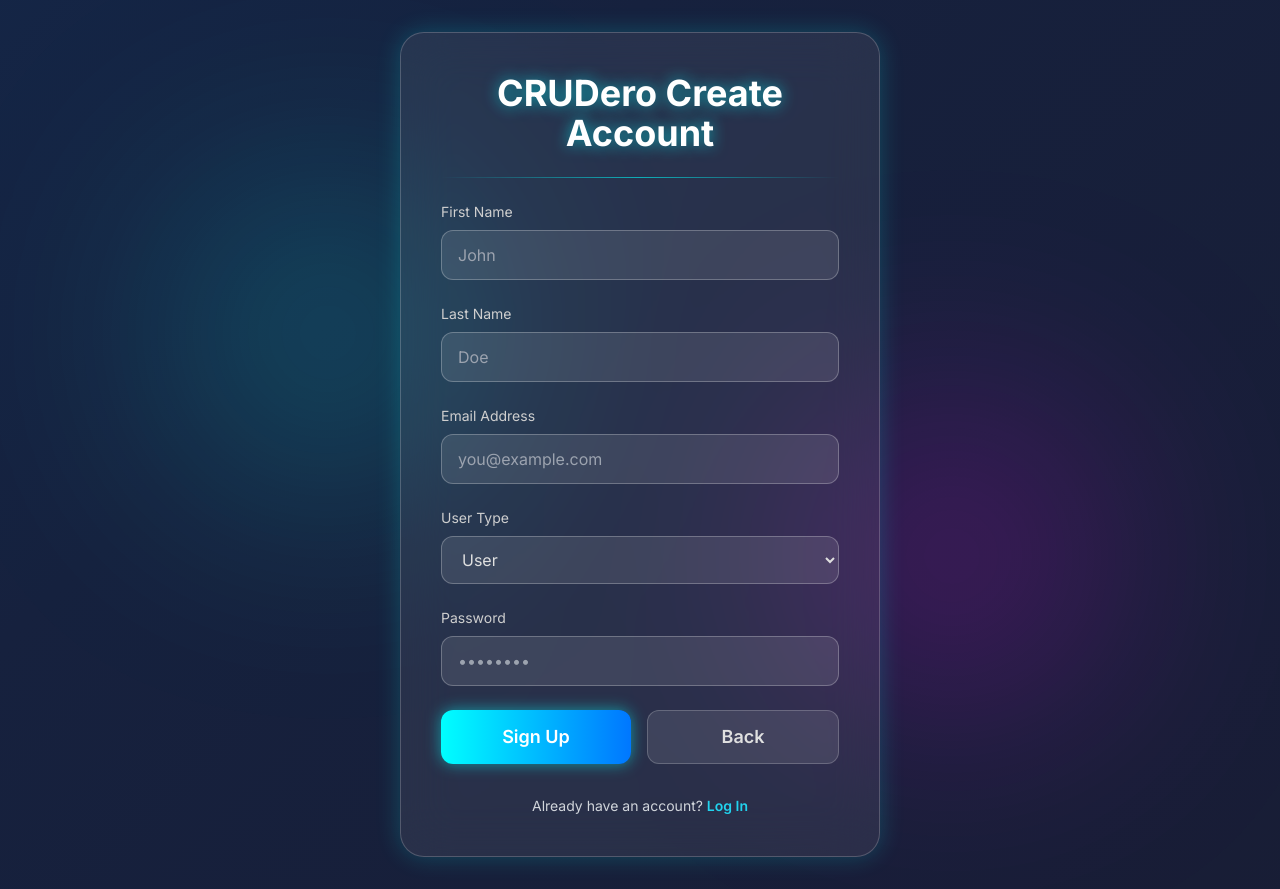
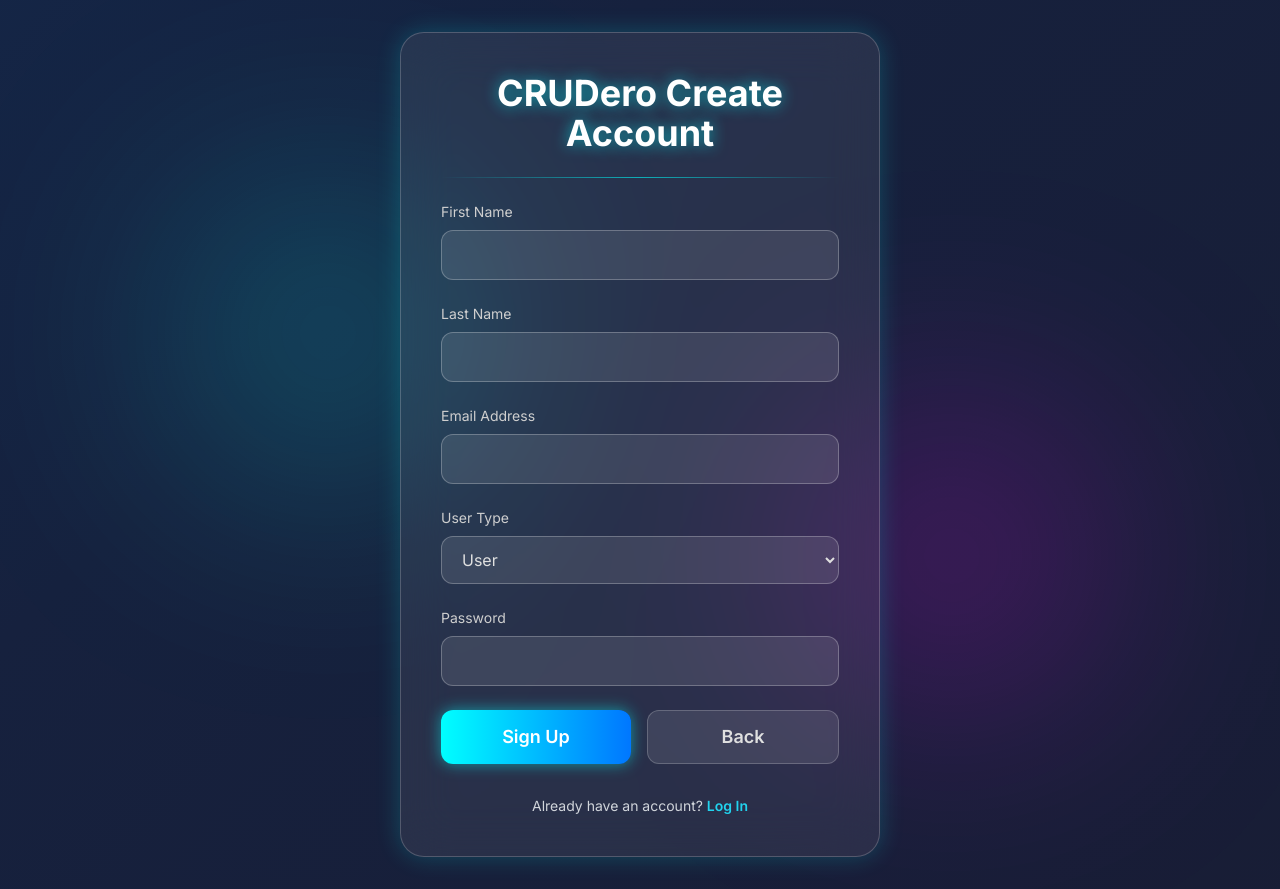
Before and after one commit to ejcordero/cordero_ellainejoy_auth, a CodeIgniter app: page /signup in a window 1280 px wide. Run offline with CodeIgniter, Linux system fonts and the light colour scheme; data that the repository does not hold is empty; some libraries are stand-ins or nearby versions.

Commit message:
First Commit

```diff
--- a/app/views/login-page.php
+++ b/app/views/login-page.php
@@ -127,14 +127,14 @@
       <!-- Email -->
       <div>
         <label for="email" class="block text-sm font-semibold text-gray-200 mb-2">Email Address</label>
-        <input type="email" id="email" name="email" placeholder="you@example.com"
+        <input type="email" id="email" name="email"
                class="w-full rounded-xl px-4 py-3 input-glow" required>
       </div>
 
       <!-- Password -->
       <div>
         <label for="password" class="block text-sm font-semibold text-gray-200 mb-2">Password</label>
-        <input type="password" id="password" name="password" placeholder="••••••••"
+        <input type="password" id="password" name="password"
                class="w-full rounded-xl px-4 py-3 input-glow" required>
       </div>
 
--- a/app/views/signup-page.php
+++ b/app/views/signup-page.php
@@ -150,17 +150,17 @@
     <form action="<?= site_url('signup'); ?>" method="POST" class="space-y-6">
       <div>
         <label for="first-name" class="block text-sm mb-2">First Name</label>
-        <input type="text" id="first-name" name="first-name" placeholder="John" class="form-input" />
+        <input type="text" id="first-name" name="first-name"  class="form-input" />
       </div>
 
       <div>
         <label for="last-name" class="block text-sm mb-2">Last Name</label>
-        <input type="text" id="last-name" name="last-name" placeholder="Doe" class="form-input" />
+        <input type="text" id="last-name" name="last-name"  class="form-input" />
       </div>
 
       <div>
         <label for="email" class="block text-sm mb-2">Email Address</label>
-        <input type="email" id="email" name="email" placeholder="you@example.com" class="form-input" />
+        <input type="email" id="email" name="email"  class="form-input" />
       </div>
 
       <div>
@@ -173,7 +173,7 @@
 
       <div>
         <label for="password" class="block text-sm mb-2">Password</label>
-        <input type="password" id="password" name="password" placeholder="••••••••" class="form-input" />
+        <input type="password" id="password" name="password" class="form-input" />
       </div>
 
       <div class="flex gap-4 mt-6">
```
